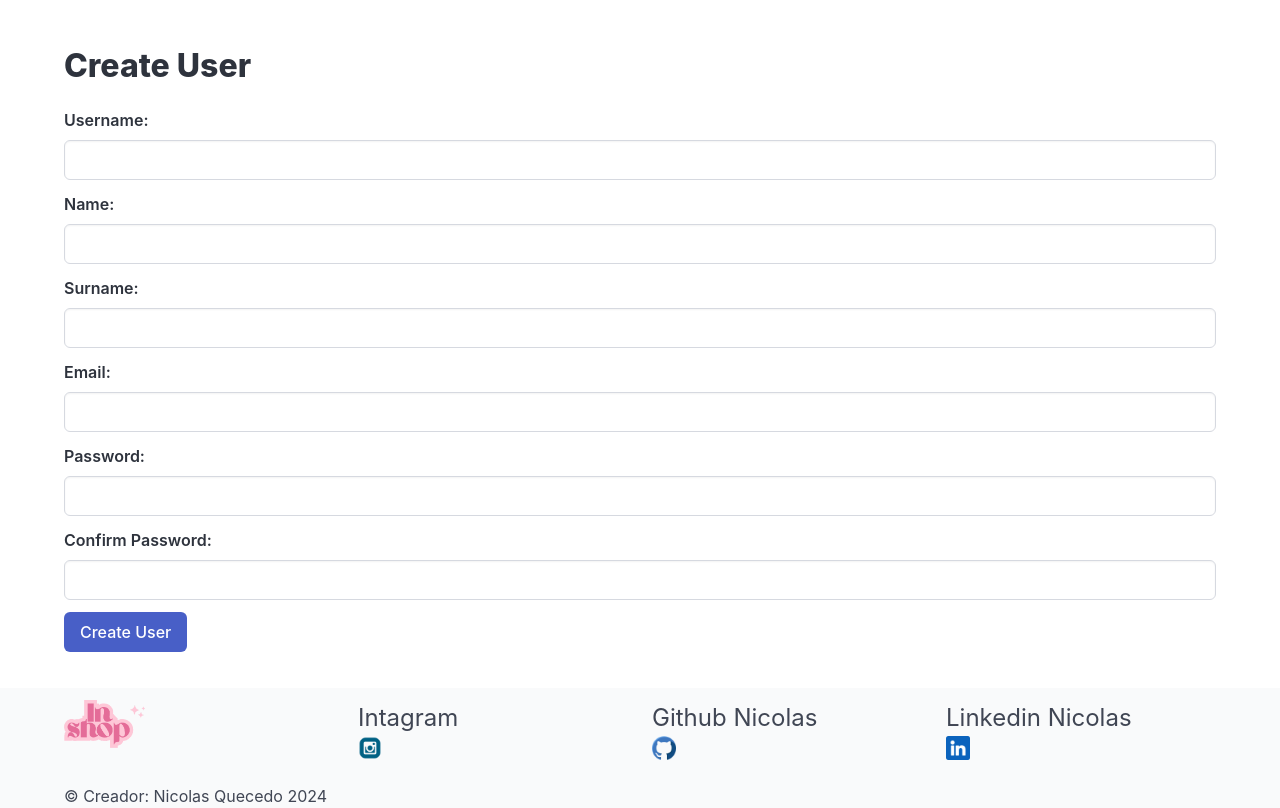
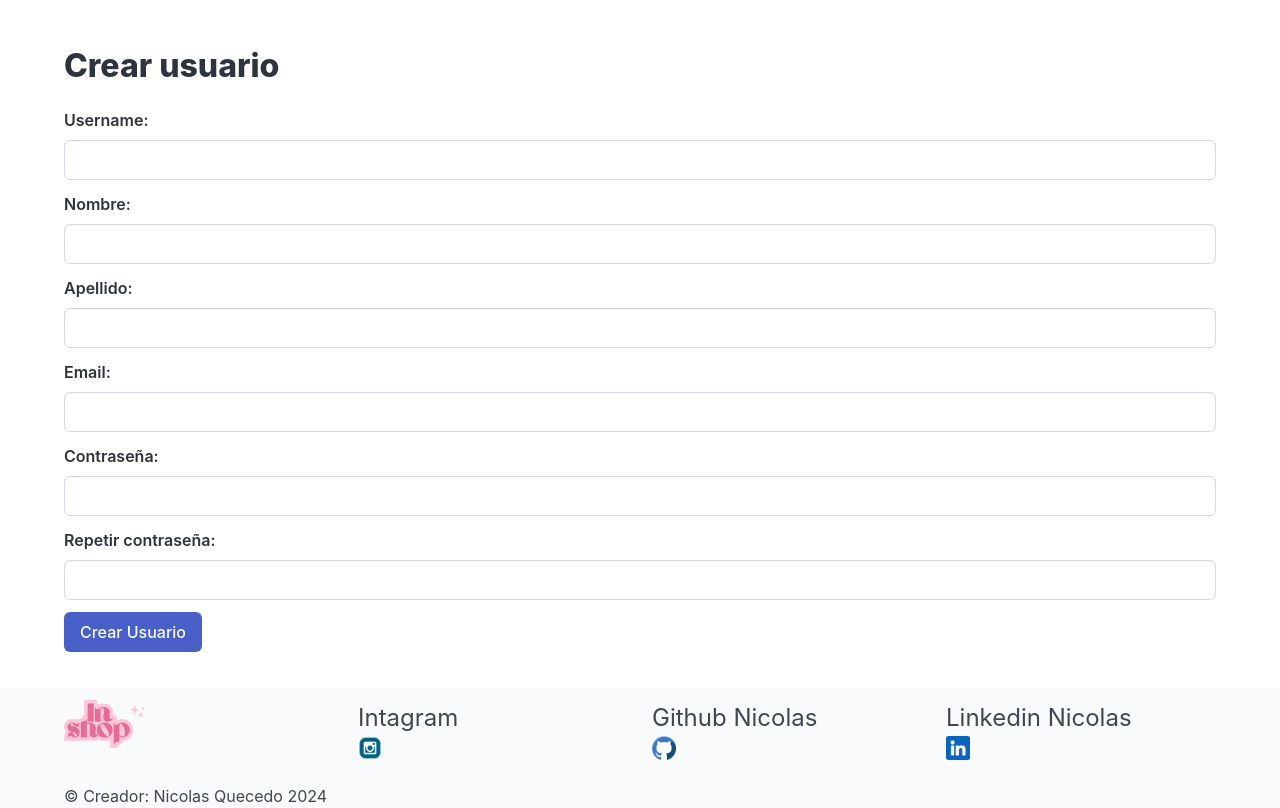
Before and after one commit to nicolasque/TFG_Shop, a PHP site: page /php/create_user.php in a window 1280 px wide. Shown: the part 56-864 px from the top of the page. Run offline with PHP 8.4, Linux system fonts and the light colour scheme.

Commit message:
Update Spanish translations and improve user creation form styling

```diff
--- a/php/create_user.php
+++ b/php/create_user.php
@@ -2,7 +2,7 @@
 <html>
 
 <head>
-    <title>Create User</title>
+    <title>Crear usuario</title>
     <link rel="stylesheet" href="https://cdnjs.cloudflare.com/ajax/libs/bulma/0.9.3/css/bulma.min.css">
     <script src="../js/jquery.js"></script>
     <script src="../js/add_user_ft.js"></script>
@@ -16,7 +16,7 @@
 
     <section class="section">
         <div class="container">
-            <h1 class="title">Create User</h1>
+            <h1 class="title">Crear usuario</h1>
             <form method="POST" id="add_user_form" action="">
 
                 <div class="field">
@@ -27,14 +27,14 @@
                 </div>
 
                 <div class="field">
-                    <label class="label" for="name">Name:</label>
+                    <label class="label" for="name">Nombre:</label>
                     <div class="control">
                         <input class="input" type="text" name="name" id="name" required>
                     </div>
                 </div>
 
                 <div class="field">
-                    <label class="label" for="surname">Surname:</label>
+                    <label class="label" for="surname">Apellido:</label>
                     <div class="control">
                         <input class="input" type="text" name="surname" id="surname" required>
                     </div>
@@ -48,14 +48,14 @@
                 </div>
 
                 <div class="field">
-                    <label class="label" for="password">Password:</label>
+                    <label class="label" for="password">Contraseña:</label>
                     <div class="control">
                         <input class="input" type="password" name="password" id="password" required>
                     </div>
                 </div>
 
                 <div class="field">
-                    <label class="label" for="confirm_password">Confirm Password:</label>
+                    <label class="label" for="confirm_password">Repetir contraseña:</label>
                     <div class="control">
                         <input class="input" type="password" name="confirm_password" id="confirm_password" required>
                     </div>
@@ -63,7 +63,7 @@
 
                 <div class="field">
                     <div class="control">
-                        <input class="button is-link" type="submit" value="Create User">
+                        <input class="button is-link" type="submit" value="Crear Usuario">
                     </div>
                 </div>
 
```
